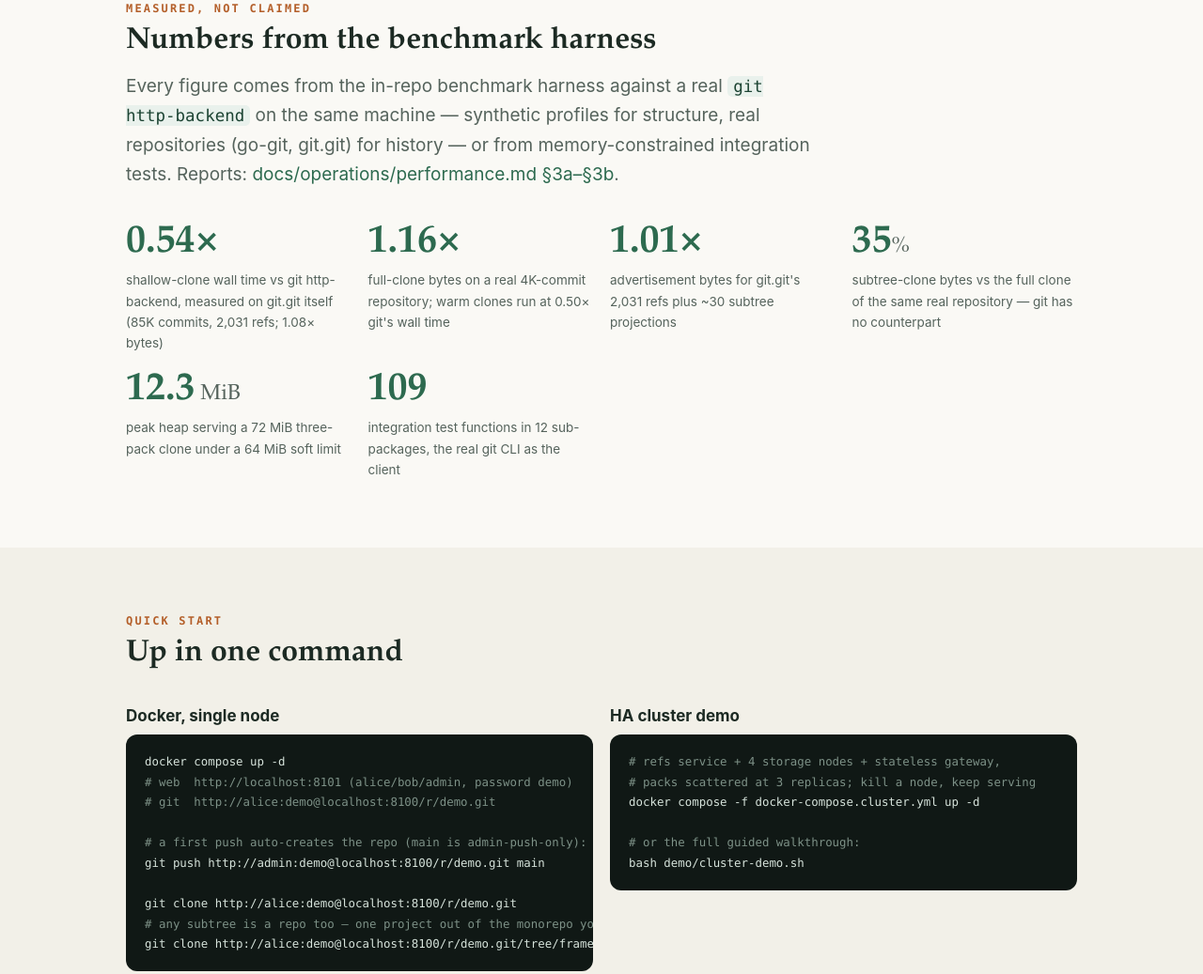
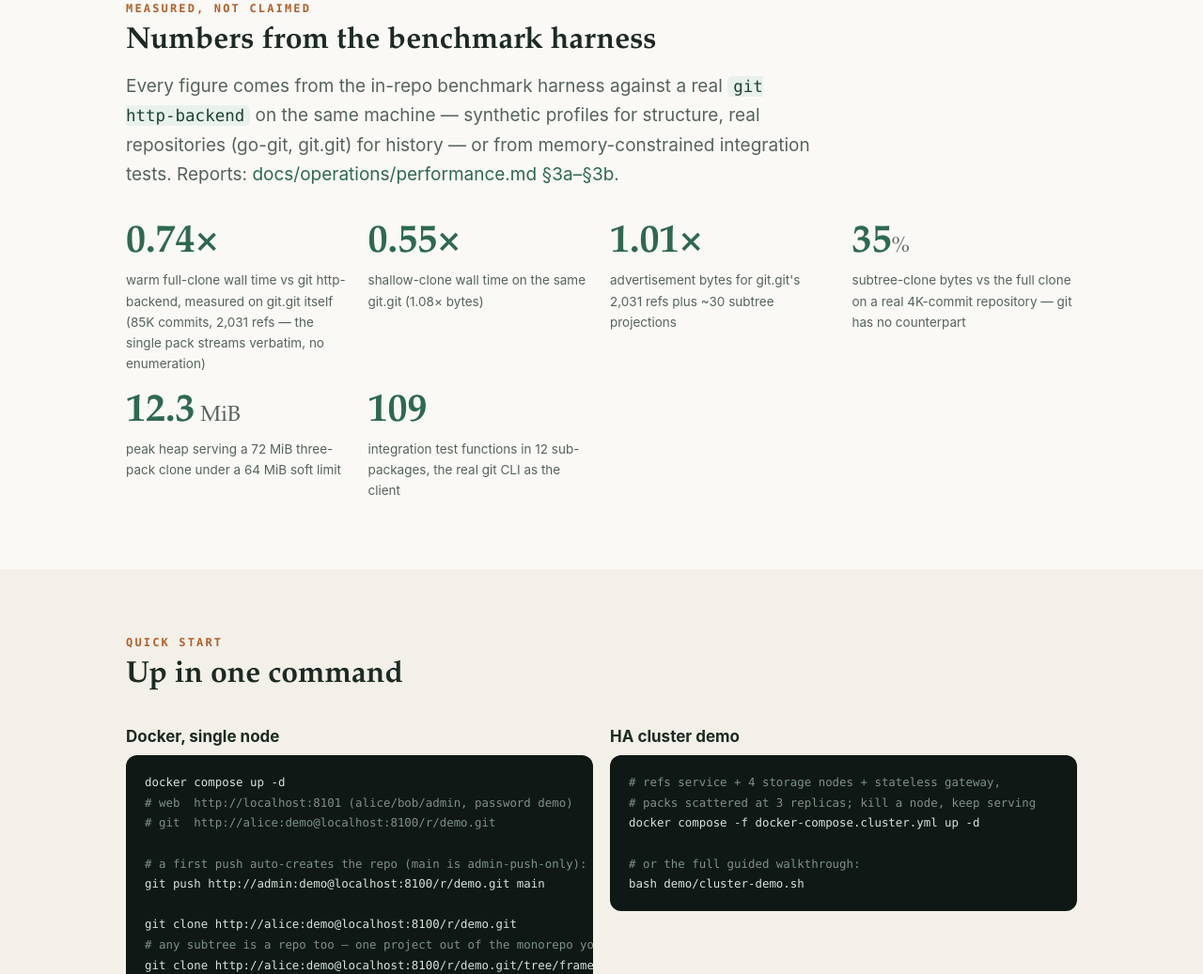
Before and after one commit to banyan-vcs/banyan-vcs.github.io, a plain HTML site: page index.html in a window 1280 px wide. Shown: the part 3057-4094 px from the top of the page at 94% size. Drawn offline with Linux system fonts and the light colour scheme.

Commit message:
site: the flagship numbers — git.git warm full clone 0.74x git's wall time
Run C after the 发现⑤ fixes: a warm full clone of git.git (85K commits,
2,031 refs) lands at 0.74x git http-backend's wall time — the consolidated
single pack streams verbatim, no enumeration. Shallow clone 0.55x (1.08x
bytes), advertisement bytes 1.01x. Full story incl. the honest bytes
trade and what stays registered: docs/operations/performance.md 3b.

```diff
--- a/index.html
+++ b/index.html
@@ -213,14 +213,14 @@
       <a href="https://github.com/banyan-vcs/banyan/blob/main/docs/operations/performance.md">docs/operations/performance.md §3a–§3b</a>.</p>
     </div>
     <div class="stats">
-      <div class="stat"><div class="num">0.54×</div>
-        <p>shallow-clone wall time vs git http-backend, measured on git.git itself (85K commits, 2,031 refs; 1.08× bytes)</p></div>
-      <div class="stat"><div class="num">1.16×</div>
-        <p>full-clone bytes on a real 4K-commit repository; warm clones run at 0.50× git's wall time</p></div>
+      <div class="stat"><div class="num">0.74×</div>
+        <p>warm full-clone wall time vs git http-backend, measured on git.git itself (85K commits, 2,031 refs — the single pack streams verbatim, no enumeration)</p></div>
+      <div class="stat"><div class="num">0.55×</div>
+        <p>shallow-clone wall time on the same git.git (1.08× bytes)</p></div>
       <div class="stat"><div class="num">1.01×</div>
         <p>advertisement bytes for git.git's 2,031 refs plus ~30 subtree projections</p></div>
       <div class="stat"><div class="num">35<small>%</small></div>
-        <p>subtree-clone bytes vs the full clone of the same real repository — git has no counterpart</p></div>
+        <p>subtree-clone bytes vs the full clone on a real 4K-commit repository — git has no counterpart</p></div>
       <div class="stat"><div class="num">12.3<small> MiB</small></div>
         <p>peak heap serving a 72 MiB three-pack clone under a 64 MiB soft limit</p></div>
       <div class="stat"><div class="num">109</div>
```
Also changed, not shown: zh-cn/index.html (+5 -5 lines).
